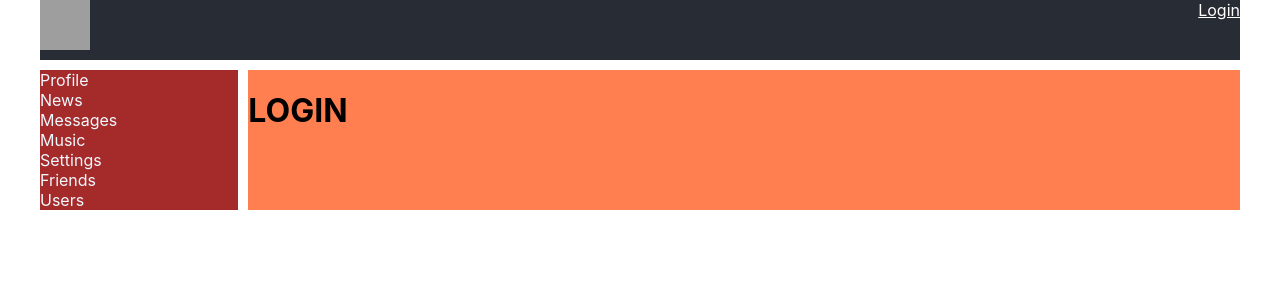
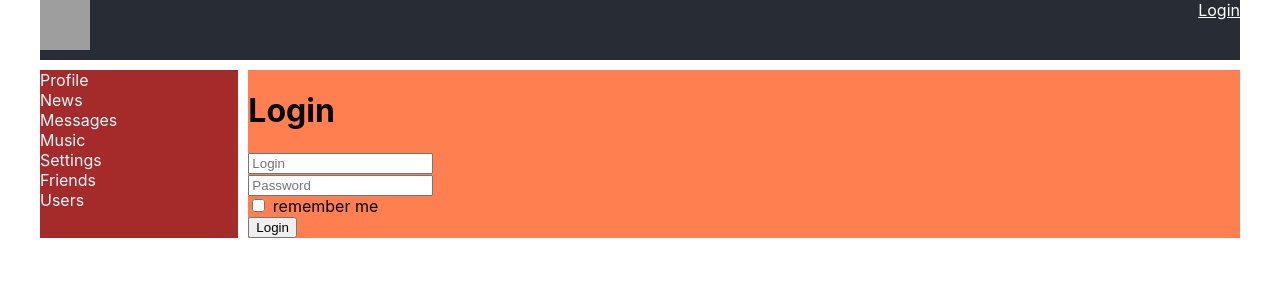
Before and after one commit to NikitaKS/first-socialnetwork-project, a React (Create React App) app: page /login in a window 1280 px wide. Shown: the top 300 px of the page. Built offline with nearby package versions, Linux system fonts and the light colour scheme; no server answers; grey boxes are pictures that could not be loaded.

Commit message:
75: redux-form

```diff
--- a/package.json
+++ b/package.json
@@ -11,6 +11,7 @@
     "react-router-dom": "^5.1.2",
     "react-scripts": "3.3.0",
     "redux": "^4.0.4",
+    "redux-form": "^8.2.6",
     "redux-thunk": "^2.3.0"
   },
   "scripts": {
--- a/src/Redux/redux-store.js
+++ b/src/Redux/redux-store.js
@@ -5,13 +5,16 @@
 import usersReducer from "./usersReducer";
 import authReducer from "./authReducer";
 import thunkMiddleware from 'redux-thunk';
+import {reducer as formReducer} from 'redux-form'
+
 
 let reducers = combineReducers({
     profilePage: profileReducer,
     messagePage: dialogsReducer,
     sidebar: sidebarReducer,
     usersPage: usersReducer,
-    auth:authReducer
+    auth: authReducer,
+    form: formReducer
 });
 
 
--- a/src/api/api.js
+++ b/src/api/api.js
@@ -50,3 +50,8 @@
         return instance.get('auth/me');
     }
 };
+export const loginAPI = {
+    login(email, password, rememberMe) {
+        return instance.put('auth/login', email, password, rememberMe);
+    }
+};
--- a/src/components/Login/Login.js
+++ b/src/components/Login/Login.js
@@ -1,6 +1,44 @@
 import React from 'react';
+import {Field, reduxForm} from "redux-form";
+import {connect} from "react-redux";
 
-const Login = (props)=>{
-    return <h1>LOGIN</h1>
+const LoginForm = (props) => {
+    return (
+        <form onSubmit={props.handleSubmit}>
+            <div>
+                <Field component={'input'} name={'login'} placeholder='Login'/>
+            </div>
+            <div>
+                <Field component={'input'} name={'password'} placeholder='Password'/>
+            </div>
+            <div>
+                <Field component={'input'} name={'rememberMe'} type="checkbox"/> remember me
+            </div>
+            <div>
+                <button>Login</button>
+            </div>
+        </form>
+    )
 };
-export default Login;
+
+const LoginReduxForm = reduxForm({form: 'login'})(LoginForm);
+
+const Login = (props) => {
+    const onSubmit = (formData) => {
+
+    };
+    return <div>
+        <h1>Login</h1>
+        <LoginReduxForm onSubmit={onSubmit}/>
+    </div>
+};
+const mstp = (state) => {
+    return {
+        form: state.form
+    }
+};
+const mdtp = (dispatch) => {
+    return {}
+};
+
+export default connect(mstp, mdtp)(Login);
--- a/src/components/Profile/ProfileInfo/ProfileStatus.jsx
+++ b/src/components/Profile/ProfileInfo/ProfileStatus.jsx
@@ -19,7 +19,8 @@
     };
 
     componentDidUpdate(prevProps, prevState, snapshot) {
-        if (prevProps.status !== this.props.status) {
+        // debugger
+        if (prevProps.status !== this.props.status) { //то ппопадает в дебаг то нет . два раза подряд в дебаг
             this.setState({status: this.props.status});
         }
     }
```
Also changed, not shown: 2 other files (tests, documents, lock files or other folders).
